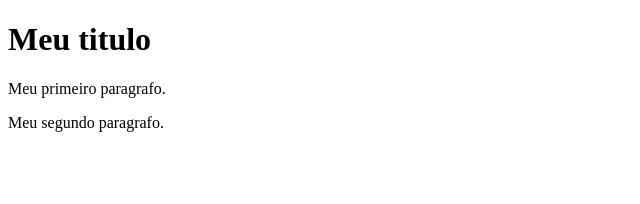
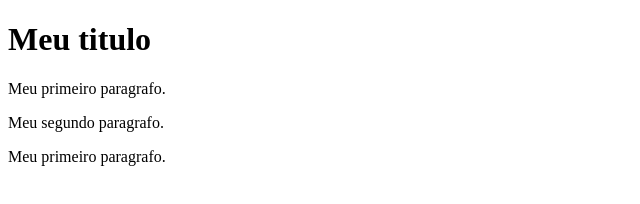
Before and after one commit to rzanin80/Formadores3J, a plain HTML site: page index.html in a window 1280 px wide. Shown: the whole page, without its empty margins (0-640 px from the left). Drawn offline with Linux system fonts and the light colour scheme.

Commit message:
terceiro

```diff
--- a/index.html
+++ b/index.html
@@ -9,6 +9,7 @@
     <h1> Meu titulo </h1>
     <p> Meu primeiro paragrafo. </p>
     <p> Meu segundo paragrafo. </p>
+    <p> Meu primeiro paragrafo. </p>
 
 </body>
 </html>
```
